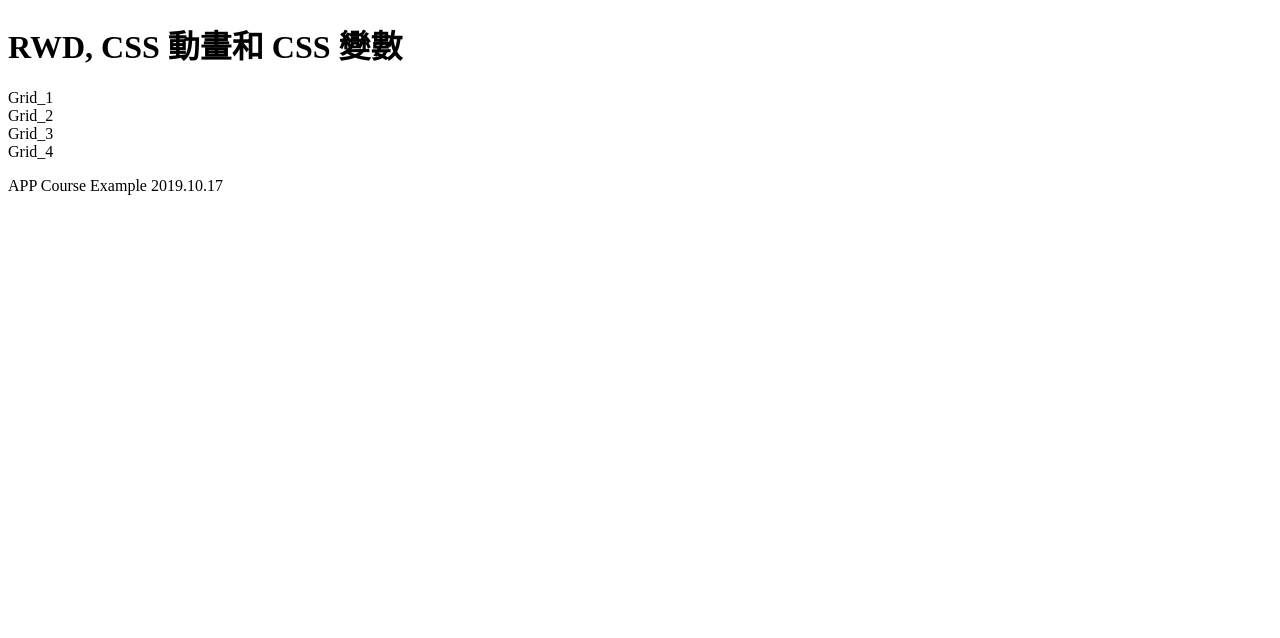
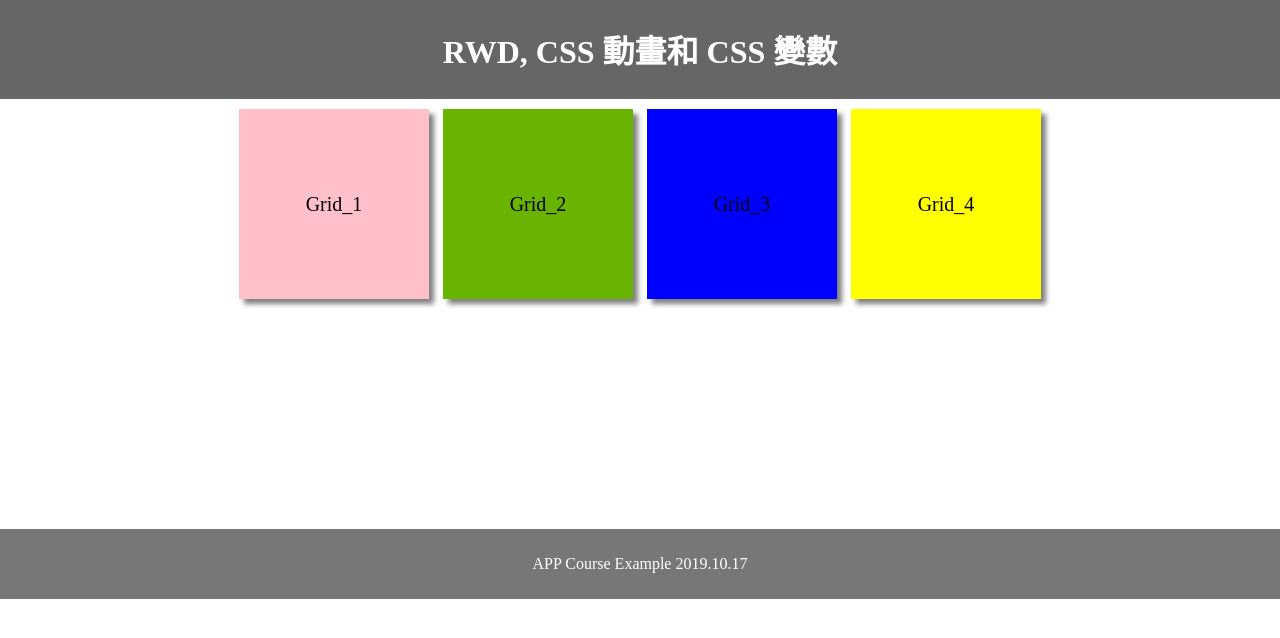
Before and after one commit to bombom98124/APP_Course_Case, a plain HTML site: page Case0_CSS_Ani_Vari/bom/index.html in a window 1280 px wide. Drawn offline with Linux system fonts and the light colour scheme.

Commit message:
init bom

```diff
--- a/Case0_CSS_Ani_Vari/bom/index.html
+++ b/Case0_CSS_Ani_Vari/bom/index.html
@@ -4,7 +4,9 @@
 	<title>CSS RWD</title>
 	<meta charset="utf-8">
 	<meta name="viewport" content="width=device-width, initial-scale=1">
-
+	<link rel="stylesheet" media="(max-width: 420px)" href="a.css">
+	<link rel="stylesheet" media="(min-width: 421px) and (max-width: 840px)" href="b.css">
+	<link rel="stylesheet" media="(min-width: 841px)" href="c.css">
 </head>
 
 <body>
```
